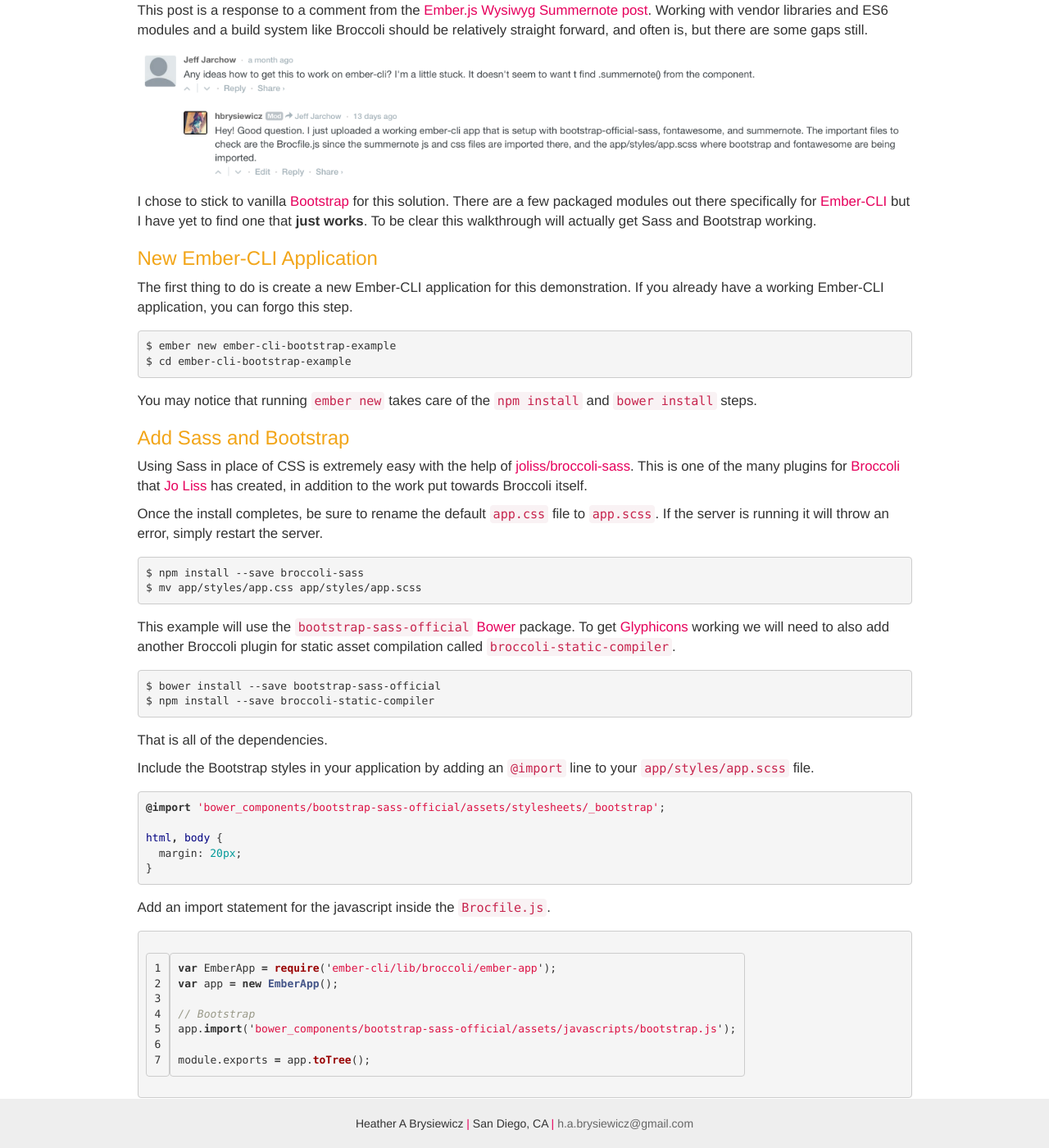
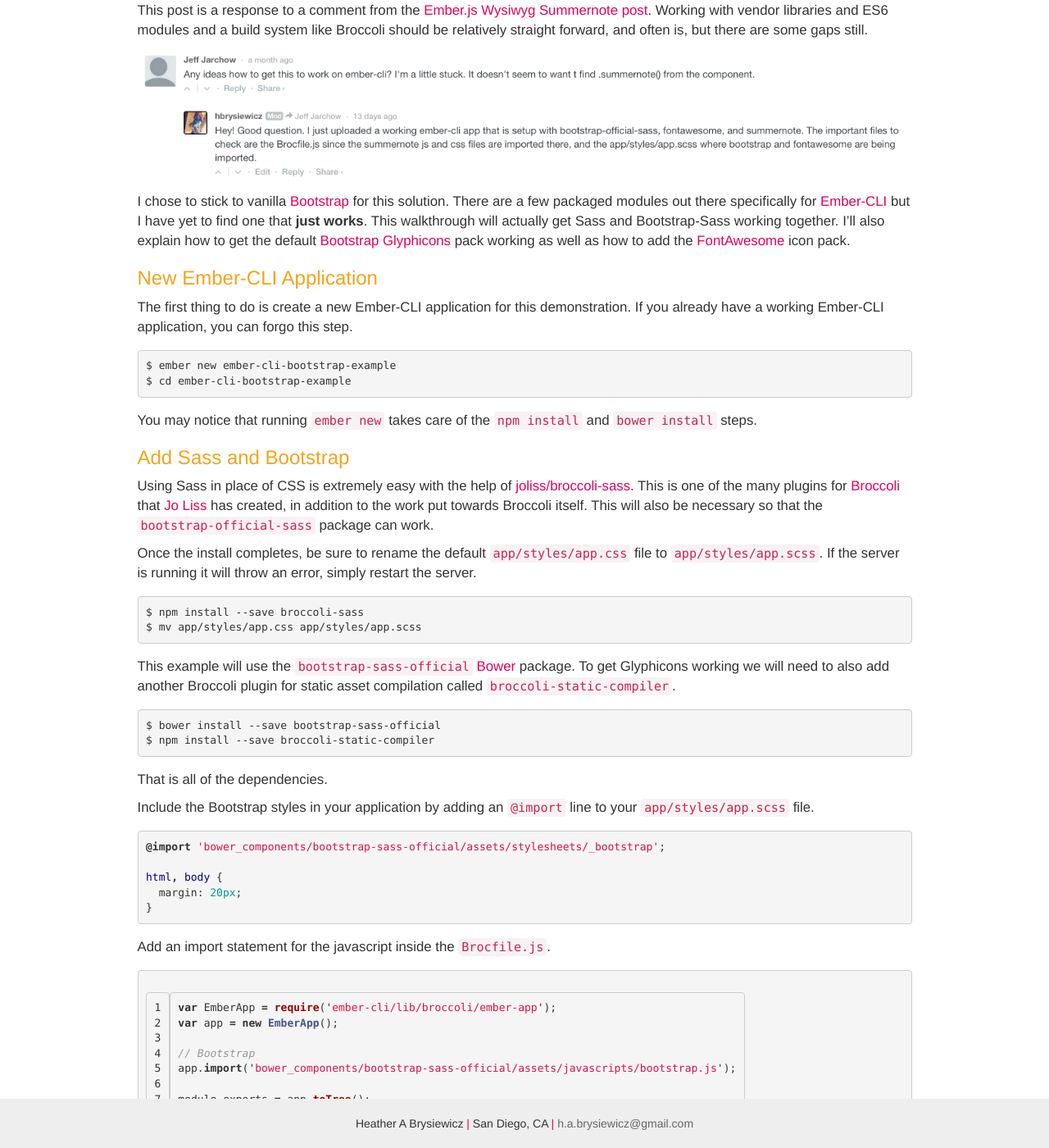
Before and after one commit to hbrysiewicz/hbrysiewicz.github.io, a Jekyll site: the page built from _posts/2014-10-14-ember-bootstrap-sass-summernote.md, in a window 1280 px wide and 1400 px high, scrolled down 748 px. Shown: the whole window at 82% size. Built offline with Jekyll 4.4.1, drawn with Linux system fonts in a browser that asks for light colours; Markdown is read by kramdown in place of the engine named in the settings; comment, search, counter and statistics services are not loaded; some of the changed text lies outside the part shown.

Commit message:
Minor additions in detail

```diff
--- a/_posts/2014-10-14-ember-bootstrap-sass-summernote.md
+++ b/_posts/2014-10-14-ember-bootstrap-sass-summernote.md
@@ -15,7 +15,7 @@
 
 <img src='/assets/img/ember-cli-bootstrap-comment.png' width='100%'>
 
-I chose to stick to vanilla <a href='http://getbootstrap.com'>Bootstrap</a> for this solution. There are a few packaged modules out there specifically for <a href='http://www.ember-cli.com/'>Ember-CLI</a> but I have yet to find one that <strong>just works</strong>. To be clear this walkthrough will actually get Sass and Bootstrap working.
+I chose to stick to vanilla <a href='http://getbootstrap.com'>Bootstrap</a> for this solution. There are a few packaged modules out there specifically for <a href='http://www.ember-cli.com/'>Ember-CLI</a> but I have yet to find one that <strong>just works</strong>. This walkthrough will actually get Sass and Bootstrap-Sass working together. I'll also explain how to get the default <a href='http://getbootstrap.com/components/#glyphicons'>Bootstrap Glyphicons</a> pack working as well as how to add the <a href='http://fortawesome.github.io/Font-Awesome/'>FontAwesome</a> icon pack.
 
 ### New Ember-CLI Application
 
@@ -30,16 +30,16 @@
 
 ### Add Sass and Bootstrap
 
-Using Sass in place of CSS is extremely easy with the help of <a href='https://github.com/joliss/broccoli-sass'>joliss/broccoli-sass</a>. This is one of the many plugins for <a href='https://github.com/broccolijs/broccoli'>Broccoli</a> that <a href='https://twitter.com/jo_liss'>Jo Liss</a> has created, in addition to the work put towards Broccoli itself.
+Using Sass in place of CSS is extremely easy with the help of <a href='https://github.com/joliss/broccoli-sass'>joliss/broccoli-sass</a>. This is one of the many plugins for <a href='https://github.com/broccolijs/broccoli'>Broccoli</a> that <a href='https://twitter.com/jo_liss'>Jo Liss</a> has created, in addition to the work put towards Broccoli itself. This will also be necessary so that the `bootstrap-official-sass` package can work.
 
-Once the install completes, be sure to rename the default `app.css` file to `app.scss`. If the server is running it will throw an error, simply restart the server.
+Once the install completes, be sure to rename the default `app/styles/app.css` file to `app/styles/app.scss`. If the server is running it will throw an error, simply restart the server.
 
 <pre class='terminal'>
 $ npm install --save broccoli-sass
 $ mv app/styles/app.css app/styles/app.scss
 </pre>
 
-This example will use the `bootstrap-sass-official` <a href='http://bower.io/'>Bower</a> package. To get <a href='http://getbootstrap.com/components/#glyphicons'>Glyphicons</a> working we will need to also add another Broccoli plugin for static asset compilation called `broccoli-static-compiler`.
+This example will use the `bootstrap-sass-official` <a href='http://bower.io/'>Bower</a> package. To get Glyphicons working we will need to also add another Broccoli plugin for static asset compilation called `broccoli-static-compiler`.
 
 <pre class='terminal'>
 $ bower install --save bootstrap-sass-official
@@ -74,7 +74,7 @@
 
 Since the first argument, the tree, is the direct location of the Bootstrap Glyphicon fonts the `srcDir` is just the root of this tree. Broccoli builds everything into the `dist` directory so we don't need to preface the `destDir` with this value.
 
-It is important to note the addition of `bootstrapFonts` on line 14. Ember-CLI provides the `toTree()` method which can take any number of trees to be merged into your app tree.
+It is important to note the addition of `bootstrapFonts` on line 14. Ember-CLI provides the `toTree()` method which can take any number of trees to be merged into your app tree. The argument passed into toTree must be a single tree or an array of trees.
 
 {% highlight JavaScript linenos %}
 var EmberApp = require('ember-cli/lib/broccoli/ember-app');
```
